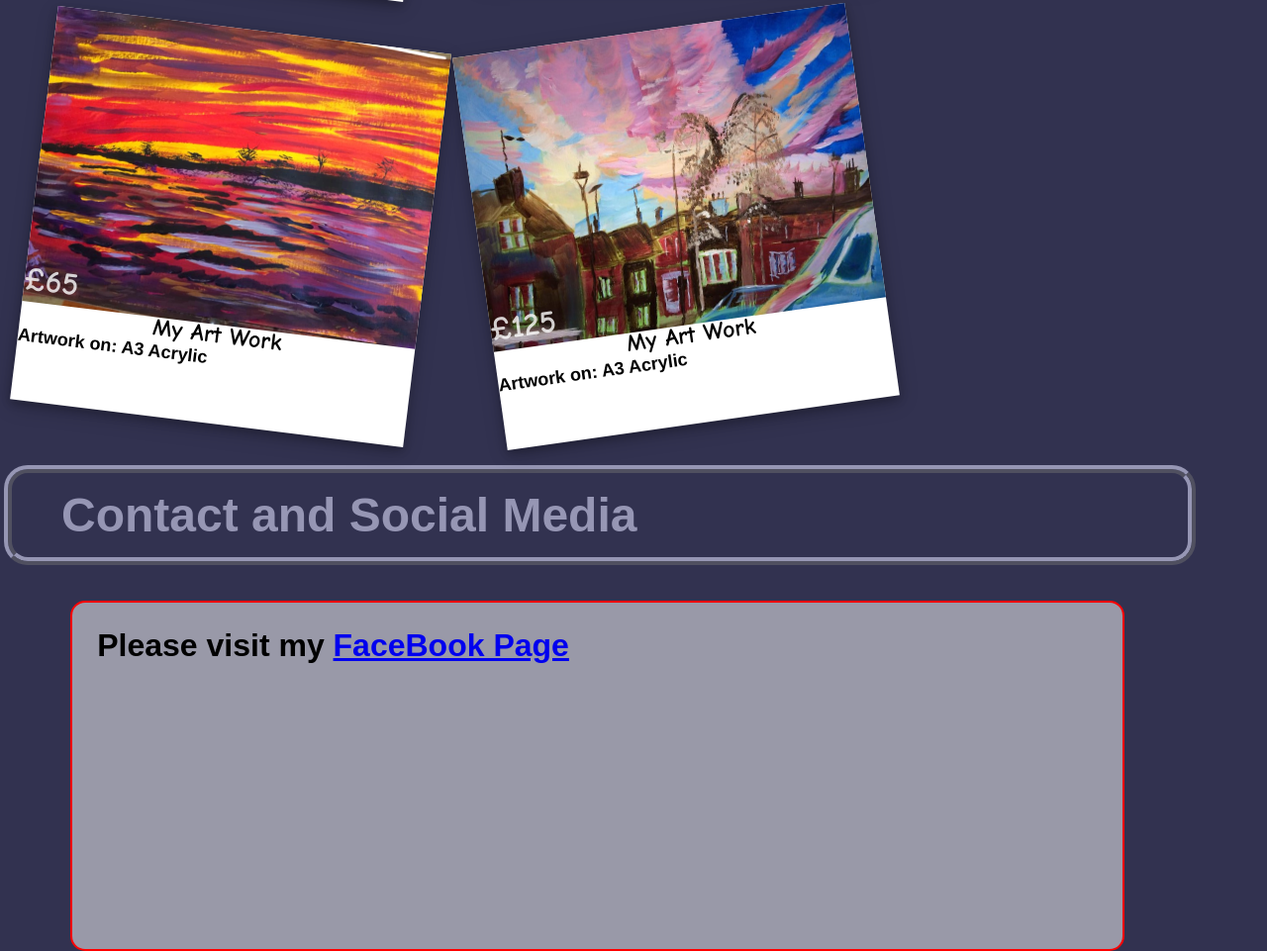
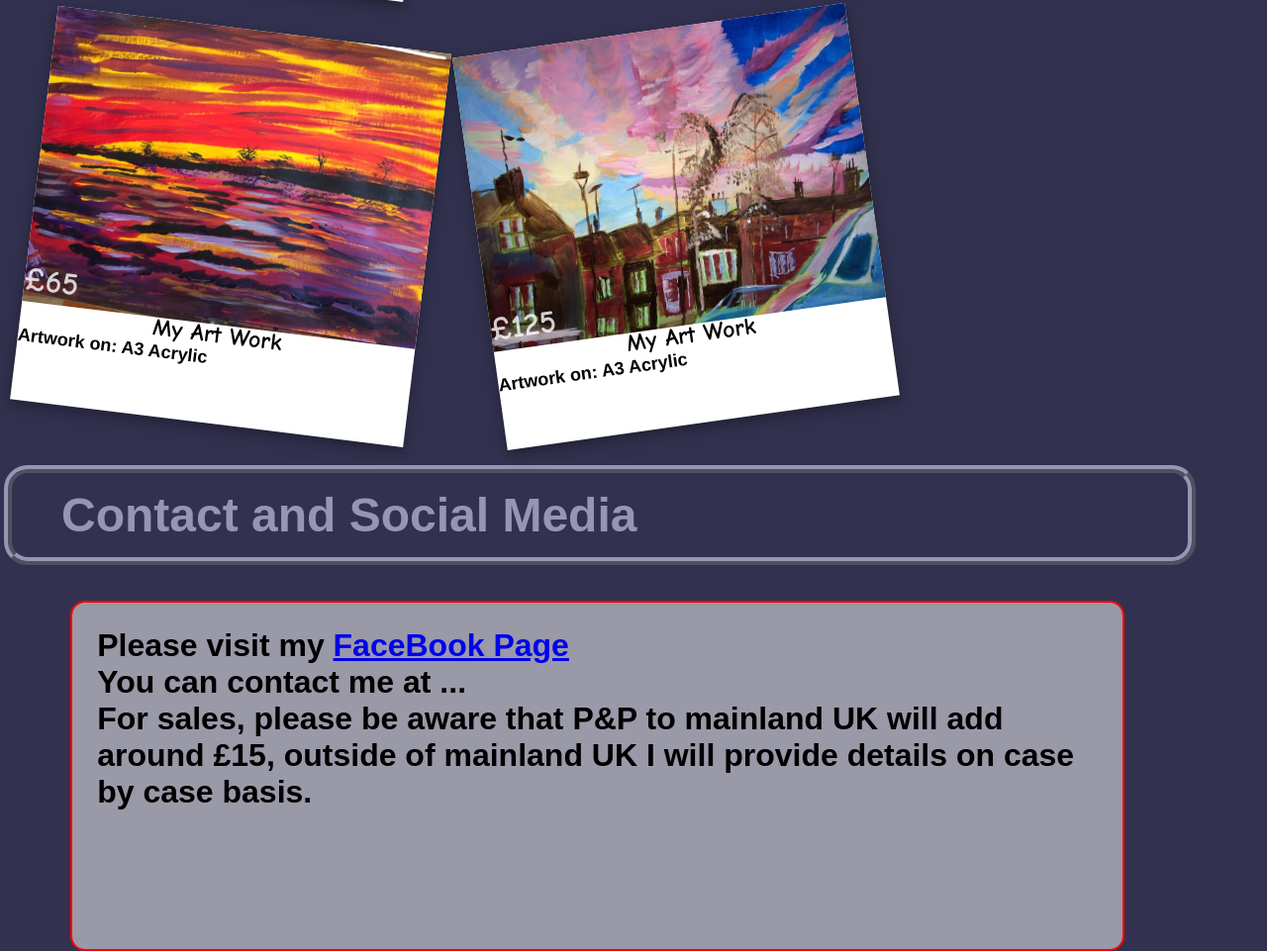
Before and after one commit to BetMadZac73/Polaroid, a plain HTML site: page index.html in a window 1280 px wide. Shown: the part 3047-4008 px from the top of the page at 99% size. Drawn offline with Linux system fonts and the light colour scheme.

Commit message:
contact info
contact info

```diff
--- a/index.html
+++ b/index.html
@@ -37,13 +37,16 @@
     makePol(img_count);
     </script>
     <div class="titleBar"> Contact and Social Media </div>
-    <div class="section"> Please visit my <a href="https://www.facebook.com/Anna-Lou-Art-108879957327886/">FaceBook Page</a>
+    <div class="section"> Please visit my <a href="https://www.facebook.com/Anna-Lou-Art-108879957327886/">FaceBook
+        Page</a>
       <div class="fb-like" data-href="https://www.facebook.com/Anna-Lou-Art-108879957327886/?epa=SEARCH_BOX"
 
         data-width="200" data-layout="standard" data-action="like" data-size="large"
 
         data-share="true"></div>
-    </div>
-
+      You can contact me at ... <br>
+      For sales, please be aware that P&amp;P to mainland UK will add around
+      £15, outside of mainland UK I will provide details on case by case basis.
+      </div>
   </body>
 </html>
```
Also changed, not shown: 1 other file.
